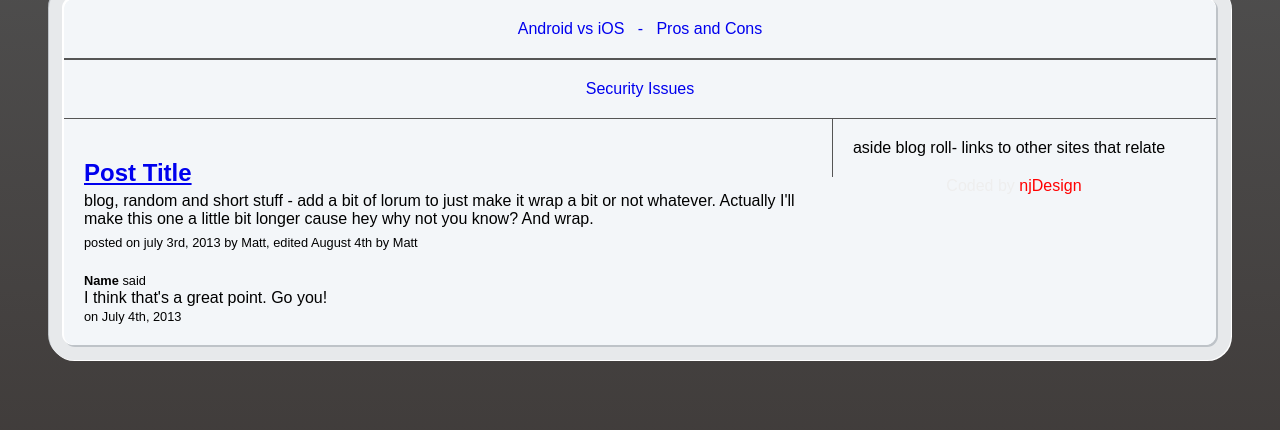
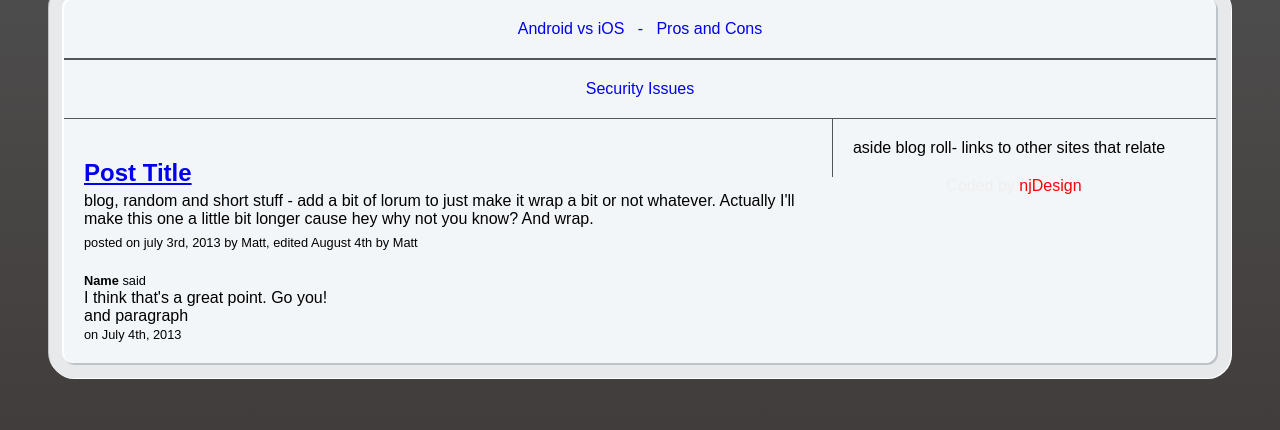
Before and after one commit to nblaisdell/MobileWiseBlog, a PHP site: page /posts.php in a window 1280 px wide. Shown: the part 98-528 px from the top of the page. Run offline with PHP 8.4, Linux system fonts and the light colour scheme.

Commit message:
paragraphs
adding paragraph in comment area, really just to test github for mac
stuff

```diff
--- a/posts.php
+++ b/posts.php
@@ -11,6 +11,7 @@
   <div class="comments">
     <small><b>Name</b> said</small>
     <p>I think that's a great point. Go you!</p>
+    <p>and paragraph</p>
     <small>on July 4th, 2013</small>
   </div>
 </content>
```
Also changed, not shown: 1 other file.
